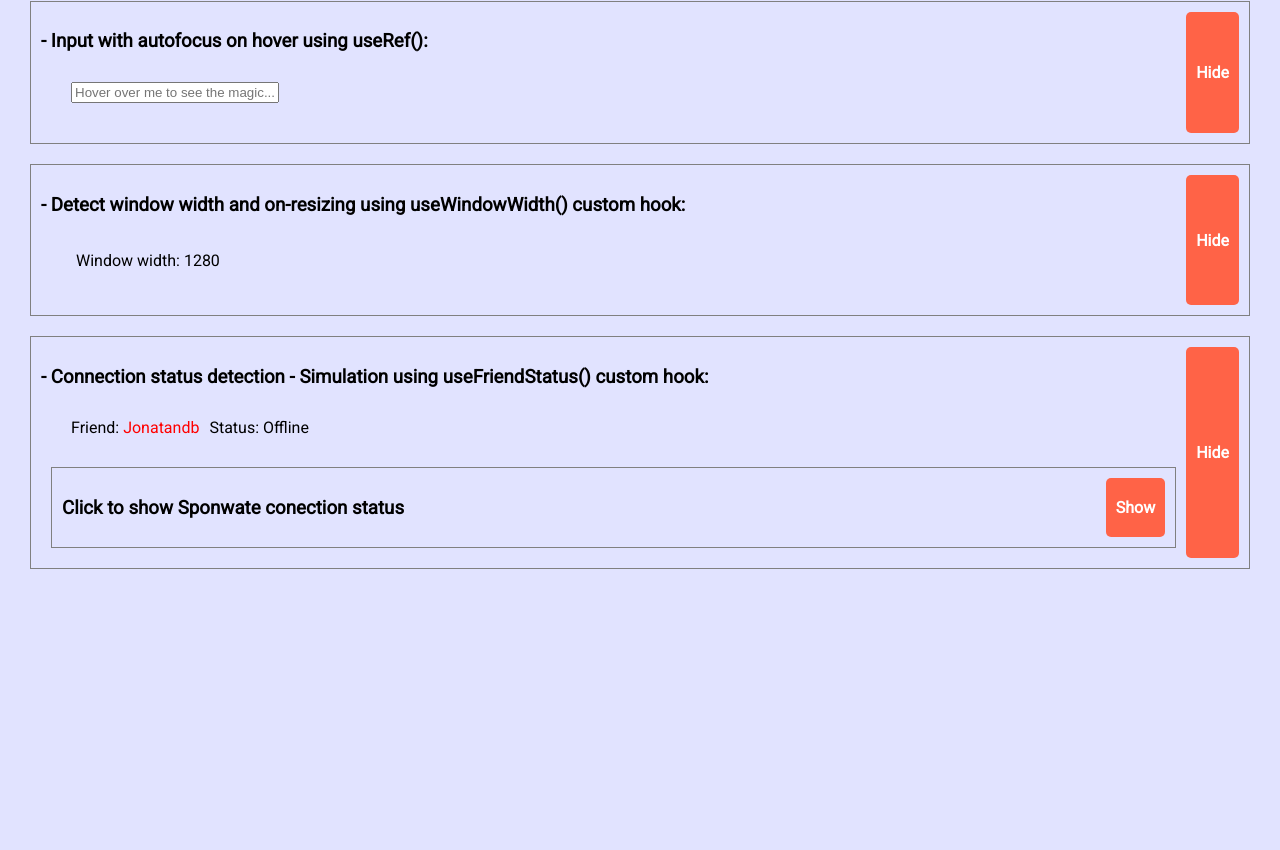
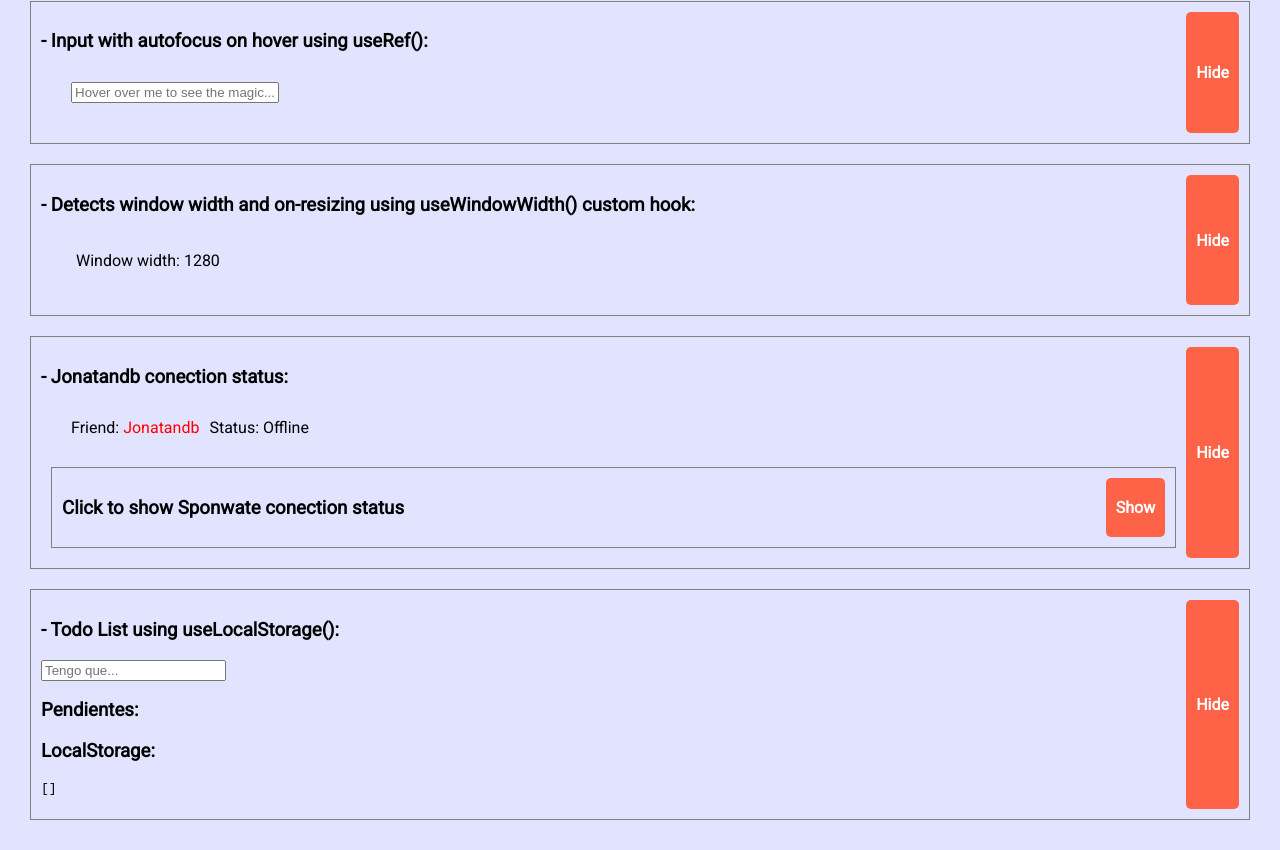
Before and after one commit to Jonatandb/jonatandb-hooks-tests, a React (Create React App) app: page / in a window 1280 px wide. Shown: the part 193-1043 px from the top of the page. Before the commit the page ends 800 px from the top, so only its background shows below. Built offline with nearby package versions, Linux system fonts and the light colour scheme.

Commit message:
TodoList using useLocalStorage() custom hook added

```diff
--- a/src/App.js
+++ b/src/App.js
@@ -5,6 +5,7 @@ import FriendItem from './components/FriendItem'
 import FriendStatus from './components/FriendStatus'
 import InputWithAutoFocus from './components/InputWithAutoFocus'
 import ShowWindowWidth from './components/ShowWindowWidth'
+import TodoList from './components/TodoList'
 
 const friends = [
   { id: 1, name: 'Jonatandb' },
@@ -27,8 +28,8 @@ export default function App() {
         <ShowWindowWidth />
       </Collapse>
 
-      <Collapse collapsedTitle={`Click to show ${friends[0].name} conection status`}>
-        <h3>- Connection status detection - Simulation using useFriendStatus() custom hook:</h3>
+      <Collapse collapsedTitle="Connection status detection - Simulation using useFriendStatus() custom hook.">
+        <h3>- {friends[0].name} conection status:</h3>
         <div style={{ padding: '10px', margin: '20px', padingLeft: '20px', display: 'flex', flexDirection: 'row' }}>
           <FriendItem friend={friends[0]} />
           <FriendStatus friend={friends[0]} style={{ marginLeft: '10px' }} />
@@ -40,6 +41,10 @@ export default function App() {
           </div>
         </Collapse>
       </Collapse>
+
+      <Collapse collapsedTitle={`TodoList using useLocalStorage() custom hook.`}>
+        <TodoList />
+      </Collapse>
     </div>
   )
 }
--- a/src/components/ShowWindowWidth.jsx
+++ b/src/components/ShowWindowWidth.jsx
@@ -5,7 +5,7 @@ const ShowWindowWidth = () => {
   const width = useWindowWidth()
 
   return <>
-    <h3>- Detect window width and on-resizing using useWindowWidth() custom hook:</h3>
+    <h3>- Detects window width and on-resizing using useWindowWidth() custom hook:</h3>
     <div style={{ maxWidth: '200px', padding: '10px', margin: '20px' }} title='Detect window width and on-resizing using custom hook'>
       <div style={{ margin: '5px', maxWidth: '200px' }}>
         Window width: {width}
--- /dev/null
+++ b/src/components/TodoList.js
@@ -0,0 +1,42 @@
+import React, { useRef, useState } from 'react';
+import useLocalStorage from '../hooks/useLocalStorage';
+
+function TodoList() {
+    const [text, setText] = useState("")
+    const [todos, setTodos] = useLocalStorage("todos", [], values => {
+        return values.map(todo => console.log('Todo encontrado:', JSON.stringify(todo)))
+    })
+    const inputRef = useRef()
+
+    const handleSubmit = e => {
+        e.preventDefault()
+        setTodos(prevTodos => {
+            return [
+                ...prevTodos,
+                {
+                    id: Date.now(),
+                    text
+                }
+            ]
+        })
+        inputRef.current.value = ""
+        inputRef.current.focus()
+    }
+
+    return (
+        <div className="TodoList">
+            <h3>- Todo List using useLocalStorage():</h3>
+            <form onSubmit={handleSubmit}>
+                <input ref={inputRef} type="text" placeholder="Tengo que..." onChange={e => setText(e.target.value)} />
+            </form>
+            <h3>Pendientes:</h3>
+            <ul>
+                {todos.map(todo => <li key={todo.id}>{todo.text}</li>)}
+            </ul>
+            <h3>LocalStorage:</h3>
+            <pre>{JSON.stringify(todos, null, 2)}</pre>
+        </div>
+    );
+}
+
+export default TodoList;
--- /dev/null
+++ b/src/hooks/useLocalStorage.js
@@ -0,0 +1,26 @@
+import { useEffect, useState } from "react"
+
+const useLocalStorage = (key, defaultValue, callback) => {
+
+    const initialState = () => {
+        const valueFromStorage = JSON.parse(
+            window.localStorage.getItem(key) || JSON.stringify(defaultValue)
+        )
+        if (callback) {
+            callback(valueFromStorage)
+        }
+        return valueFromStorage
+    }
+
+    const [storage, setStorage] = useState(initialState)
+
+    useEffect(() => {
+
+        window.localStorage.setItem(key, JSON.stringify(storage))
+
+    }, [storage])
+
+    return [storage, setStorage]
+}
+
+export default useLocalStorage
```
Also changed, not shown: 1 other file (tests, documents, lock files or other folders).
